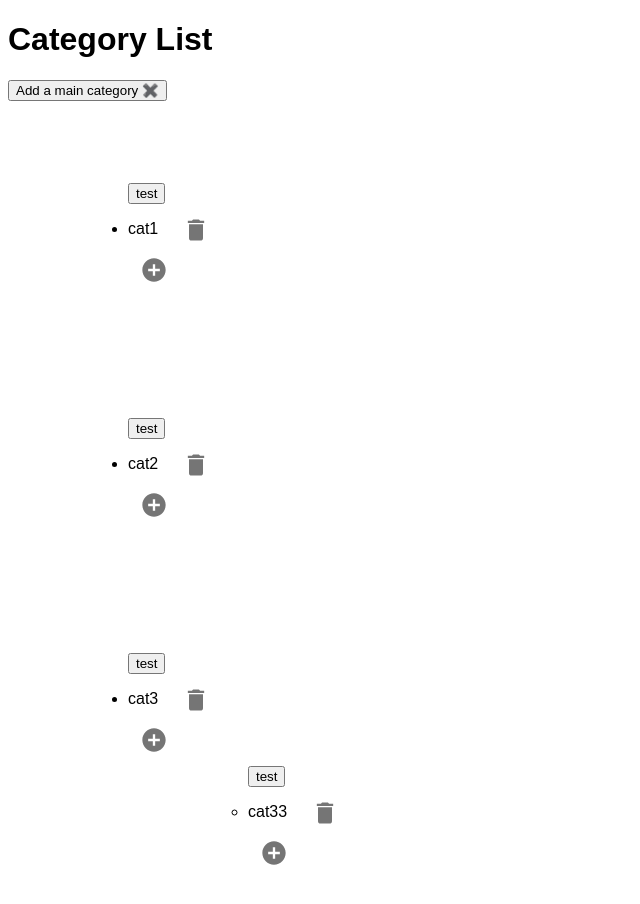
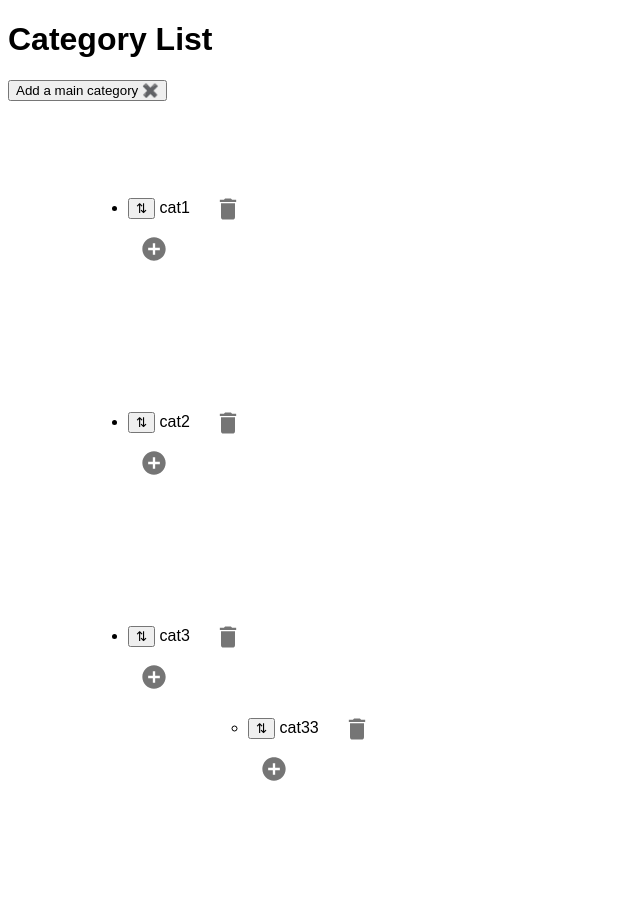
Before and after one commit to eransam/Categories2, a React (Create React App) app: page / in a window 1280 px wide. Shown: the top 904 px of the page, without its empty margins (0-640 px from the left). Built offline with nearby package versions, Linux system fonts and the light colour scheme.

Commit message:
first commit

```diff
--- a/src/components/Cate/Category.js
+++ b/src/components/Cate/Category.js
@@ -40,8 +40,8 @@ function openChildren(event) {
     return (
         <div id="mainNewCategory" >
         <ul className="category">
-            <button onClick={openChildren}>test</button>
-            <li><div className="catName"><div>{" " +category.name}</div><DeleteCategory delCategory = {delCategory}  id = {category.id} /></div></li>
+
+            <li><div className="catName"><div><button onClick={openChildren}> ⇅ </button>{" " +category.name}</div><DeleteCategory delCategory = {delCategory}  id = {category.id} /></div></li>
             <IconButton onClick={changeInputClass} aria-label="delete" size="large" >
             <AddCircleIcon fontSize="inherit" className="AddCircleIcon"/>
             </IconButton>
```
